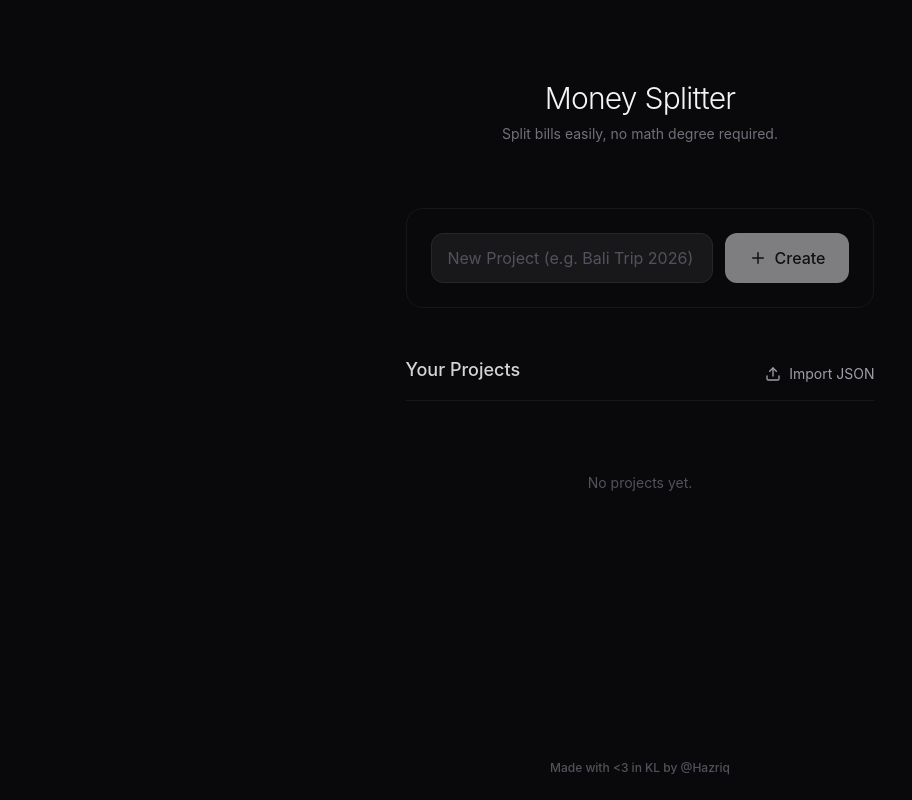
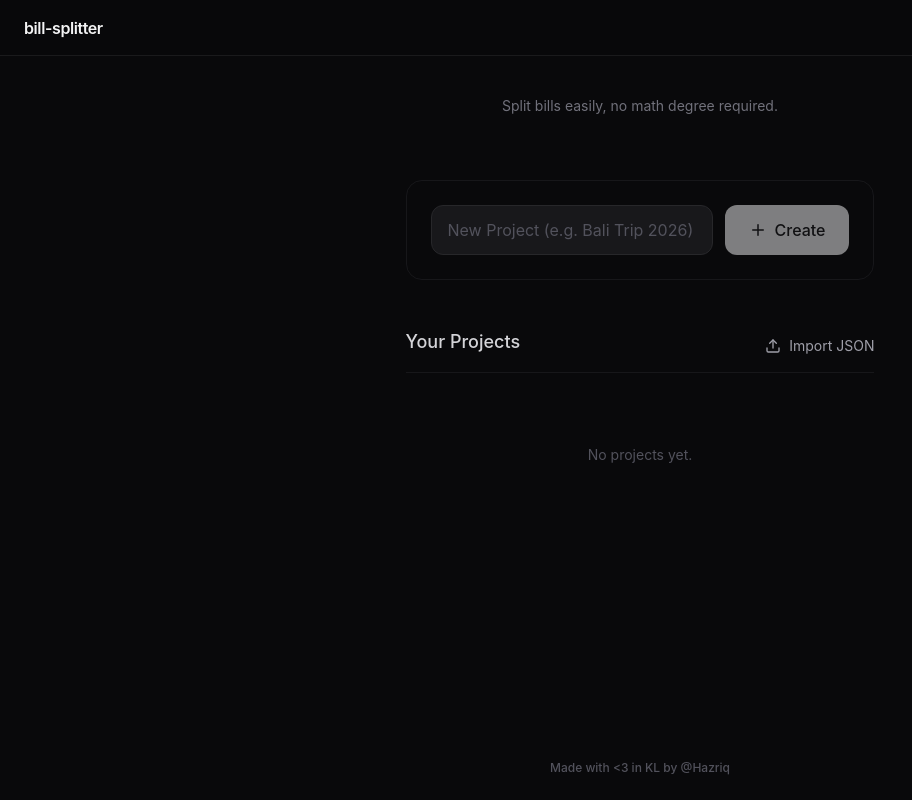
Before and after one commit to hazriqpedia/money_splitter, a React (Vite) app: page / in a window 1280 px wide. Shown: the whole page, without its empty margins (0-912 px from the left). Built offline with nearby package versions, Linux system fonts and the light colour scheme.

Commit message:
add branding

```diff
--- a/src/App.tsx
+++ b/src/App.tsx
@@ -13,6 +13,9 @@ function App() {
   return (
     <ProjectProvider>
       <div className="min-h-screen font-sans flex flex-col">
+        <header className="sticky top-0 z-20 h-14 flex items-center px-6 bg-[#09090b]/80 backdrop-blur-md border-b border-zinc-800/60 shrink-0">
+          <span className="text-base font-semibold tracking-tight text-zinc-100">bill-splitter</span>
+        </header>
         <main className="flex-1 flex flex-col">
           <MainView />
         </main>
--- a/src/components/BreakdownTable.tsx
+++ b/src/components/BreakdownTable.tsx
@@ -268,7 +268,7 @@ export const BreakdownTable: React.FC<BreakdownTableProps> = ({ project, updateP
 
                   {/* Total Row */}
                   <tr className="border-b-4 border-zinc-800 bg-zinc-900/60">
-                    <td className="p-3 pl-6 border-r border-zinc-800/50 text-zinc-300 font-medium">Total</td>
+                    <td className="p-3 pl-6 border-r border-zinc-800/50 text-zinc-300 font-medium">Sub Total</td>
                     {project.friends.map(f => (
                       <td key={f.id} className="p-3 text-center border-r border-zinc-800/50 font-mono text-zinc-200">
                         {totals[f.id] > 0 ? totals[f.id].toFixed(2) : '–'}
@@ -282,7 +282,7 @@ export const BreakdownTable: React.FC<BreakdownTableProps> = ({ project, updateP
           </tbody>
           <tfoot>
             <tr className="bg-zinc-800 text-zinc-100 font-medium text-base">
-              <td className="p-4 rounded-bl-xl border-r border-zinc-700">Sub Total</td>
+              <td className="p-4 rounded-bl-xl border-r border-zinc-700">Total</td>
               {project.friends.map(f => (
                 <td key={f.id} className="p-4 text-center border-r border-zinc-700 font-mono">
                   {grandTotals[f.id] > 0 ? grandTotals[f.id].toFixed(2) : '–'}
--- a/src/components/Dashboard.tsx
+++ b/src/components/Dashboard.tsx
@@ -43,11 +43,8 @@ export const Dashboard = () => {
   };
 
   return (
-    <div className="max-w-4xl mx-auto p-8 pt-20">
+    <div className="max-w-4xl mx-auto p-8 pt-10">
       <div className="text-center mb-16">
-        <h1 className="text-3xl font-light text-zinc-100 tracking-tight mb-2">
-          Money Splitter
-        </h1>
         <p className="text-zinc-500 text-sm">Split bills easily, no math degree required.</p>
       </div>
 
--- a/src/components/ExportView.tsx
+++ b/src/components/ExportView.tsx
@@ -35,6 +35,12 @@ export const ExportView: React.FC<ExportViewProps> = ({ project, exportRef }) =>
         boxSizing: 'border-box',
       }}
     >
+      {/* Brand */}
+      <div style={{ fontSize: '10px', letterSpacing: '2px', textTransform: 'uppercase', color: '#52525b', marginBottom: '20px', fontWeight: 600 }}>
+        bill-splitter
+        <span style={{ fontStyle: 'italic', letterSpacing: '0.5px', color: '#3f3f46', fontWeight: 400, textTransform: 'none', marginLeft: '8px' }}>· by hzrq</span>
+      </div>
+
       {/* Header */}
       <div style={{ marginBottom: '20px' }}>
         <div style={{ fontSize: '20px', fontWeight: 300, letterSpacing: '-0.5px', color: '#f4f4f5' }}>
@@ -112,7 +118,7 @@ export const ExportView: React.FC<ExportViewProps> = ({ project, exportRef }) =>
                 )}
                 {/* Receipt total */}
                 <tr style={{ background: '#18181b', borderBottom: '3px solid #27272a' }}>
-                  <td style={{ padding: '8px 12px', color: '#e4e4e7', fontWeight: 500 }}>Total</td>
+                  <td style={{ padding: '8px 12px', color: '#e4e4e7', fontWeight: 500 }}>Sub Total</td>
                   {project.friends.map(f => (
                     <td key={f.id} style={{ padding: '8px 12px', textAlign: 'center', color: '#f4f4f5', fontFamily: 'monospace', fontWeight: 500, borderLeft: '1px solid #27272a' }}>
                       {totals[f.id] > 0 ? totals[f.id].toFixed(2) : '—'}
@@ -125,7 +131,7 @@ export const ExportView: React.FC<ExportViewProps> = ({ project, exportRef }) =>
         </tbody>
         <tfoot>
           <tr style={{ background: '#27272a' }}>
-            <td style={{ padding: '14px 12px', color: '#f4f4f5', fontWeight: 600, fontSize: '14px' }}>Sub Total</td>
+            <td style={{ padding: '14px 12px', color: '#f4f4f5', fontWeight: 600, fontSize: '14px' }}>Total</td>
             {project.friends.map(f => (
               <td key={f.id} style={{ padding: '14px 12px', textAlign: 'center', color: '#f4f4f5', fontFamily: 'monospace', fontWeight: 700, fontSize: '15px', borderLeft: '1px solid #3f3f46' }}>
                 {grandTotals[f.id] > 0 ? grandTotals[f.id].toFixed(2) : '—'}
@@ -135,10 +141,6 @@ export const ExportView: React.FC<ExportViewProps> = ({ project, exportRef }) =>
         </tfoot>
       </table>
 
-      {/* Footer */}
-      <div style={{ marginTop: '16px', textAlign: 'center', color: '#3f3f46', fontSize: '10px' }}>
-        Made with &lt;3 in KL by @Hazriq
-      </div>
     </div>
     </div>
   );
--- a/src/components/SplitView.tsx
+++ b/src/components/SplitView.tsx
@@ -57,7 +57,7 @@ export const SplitView = () => {
       <ExportView project={activeProject} exportRef={exportRef} />
 
       {/* Top Navbar */}
-      <header className="border-b border-zinc-800/60 px-6 py-4 flex justify-between items-center sticky top-0 z-10 bg-[#09090b]/80 backdrop-blur-md">
+      <header className="border-b border-zinc-800/60 px-6 py-4 flex justify-between items-center sticky top-14 z-10 bg-[#09090b]/80 backdrop-blur-md">
         <div className="flex items-center gap-4">
           <button
             onClick={() => setActiveProject(null)}
@@ -91,7 +91,7 @@ export const SplitView = () => {
           <div className="bg-[#09090b] p-4 rounded-2xl border border-zinc-800 overflow-hidden shadow-2xl">
             <BreakdownTable project={activeProject} updateProject={updateProject} />
           </div>
-          <div className="w-[28rem] sticky top-8">
+          <div className="w-[28rem] sticky top-36">
             <ValidationTable project={activeProject} updateProject={updateProject} />
           </div>
         </div>
```
